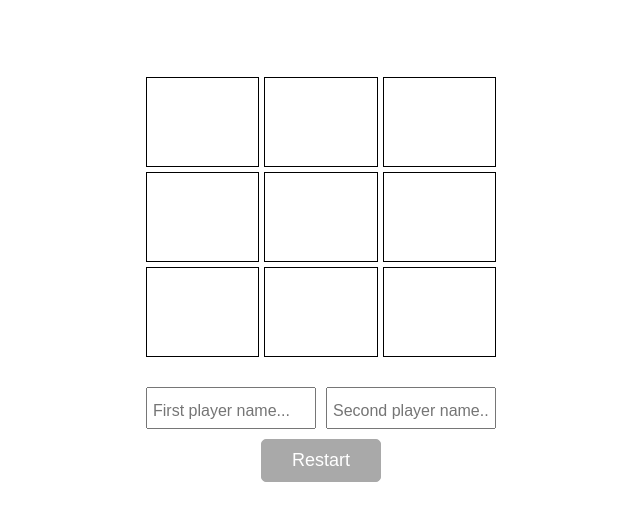
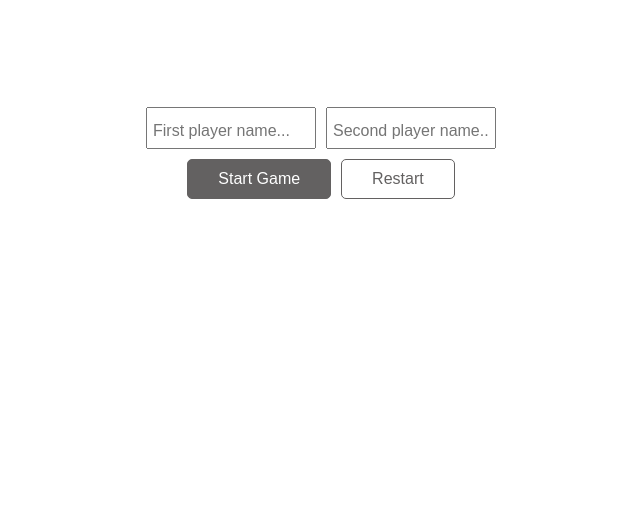
Before and after one commit to cleancoder-in/tic-tac-toe, a plain HTML site: page index.html in a window 1280 px wide. Shown: the part 70-590 px from the top of the page, without its empty margins (319-959 px from the left). Drawn offline with Linux system fonts and the light colour scheme.

Commit message:
feat: add logic for start button

```diff
--- a/app.js
+++ b/app.js
@@ -84,8 +84,14 @@ const Game = (() => {
 
   const start = () => {
     players = [
-      createPlayer("Player-One", "X"),
-      createPlayer("Player-Two", "O"),
+      createPlayer(
+        document.getElementById("playerOne").value || "Player-One",
+        "X"
+      ),
+      createPlayer(
+        document.getElementById("playerTwo").value || "Player-Two",
+        "O"
+      ),
     ];
     activePlayer = players[0];
     gameOver = false;
@@ -125,7 +131,11 @@ const Game = (() => {
   };
 })();
 
-document.addEventListener("DOMContentLoaded", () => {
+// document.addEventListener("DOMContentLoaded", () => {
+//   Gameboard.render();
+// });
+
+document.querySelector(".start").addEventListener("click", () => {
   Game.start();
 });
 
--- a/index.html
+++ b/index.html
@@ -26,7 +26,8 @@
                 </div>
 
                 <div>
-                    <button class="restart">Restart</button>
+                    <button class="btn start">Start Game</button>
+                    <button class="btn restart">Restart</button>
                 </div>
             </div>
         </div>
--- a/styles.css
+++ b/styles.css
@@ -91,20 +91,30 @@ h1 {
 }
 
 .container .grid-wrapper .form-control div:nth-child(2) {
-  display: inline-flex;
+  display: flex;
   justify-content: center;
+  column-gap: 10px;
+}
+
+.container .grid-wrapper .form-control .btn {
+  padding: 10px 30px;
+  font-size: 16px;
+  border-radius: 5px;
+}
+
+.container .grid-wrapper .form-control .start {
+  background-color: rgb(99, 97, 97);
+  border: 1px solid rgb(99, 97, 97);
+  color: #fff;
+  cursor: pointer;
+}
+.container .grid-wrapper .form-control .start:hover,
+.container .grid-wrapper .form-control .restart:hover {
+  cursor: pointer;
 }
 
 .container .grid-wrapper .form-control .restart {
-  display: inline-block;
-  padding: 10px 30px;
-  font-size: 18px;
-  color: #fff;
-  background-color: darkgray;
-  border: 1px solid darkgray;
-  border-radius: 5px;
+  background-color: #fff;
+  border: 1px solid rgb(99, 97, 97);
+  color: rgb(99, 97, 97);
 }
-.container .grid-wrapper .form-control .restart:hover {
-  background-color: gray;
-  cursor: pointer;
-}
```
